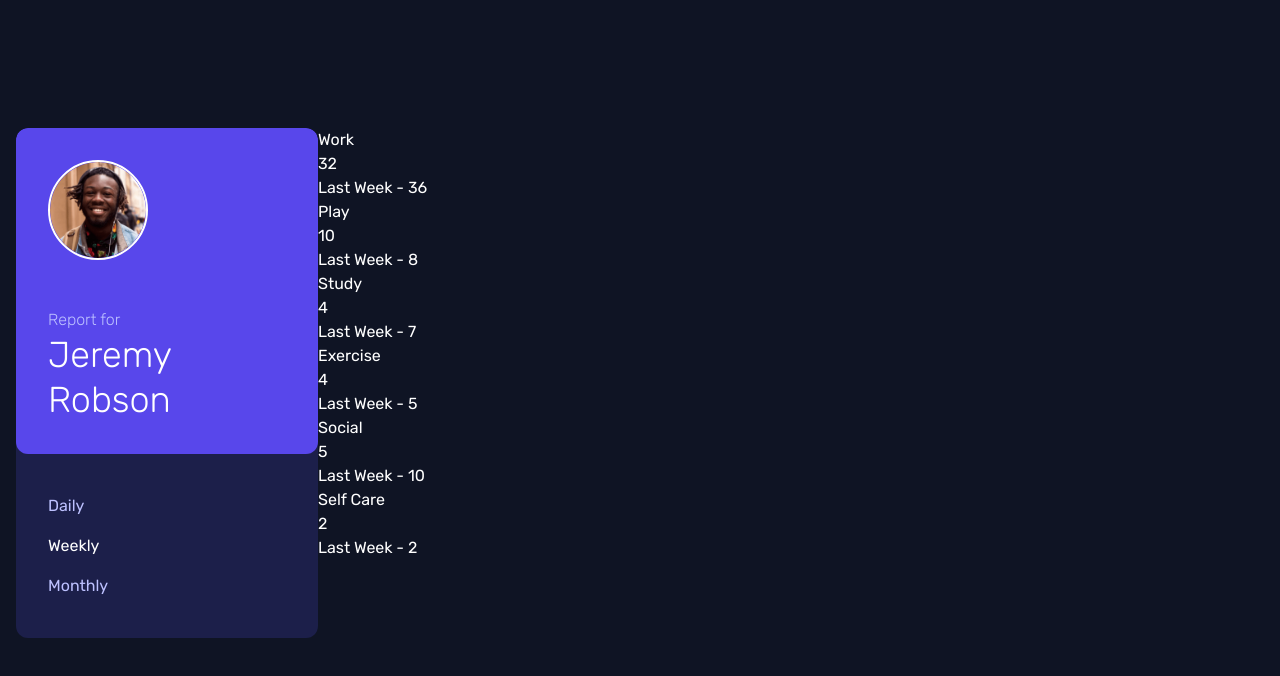
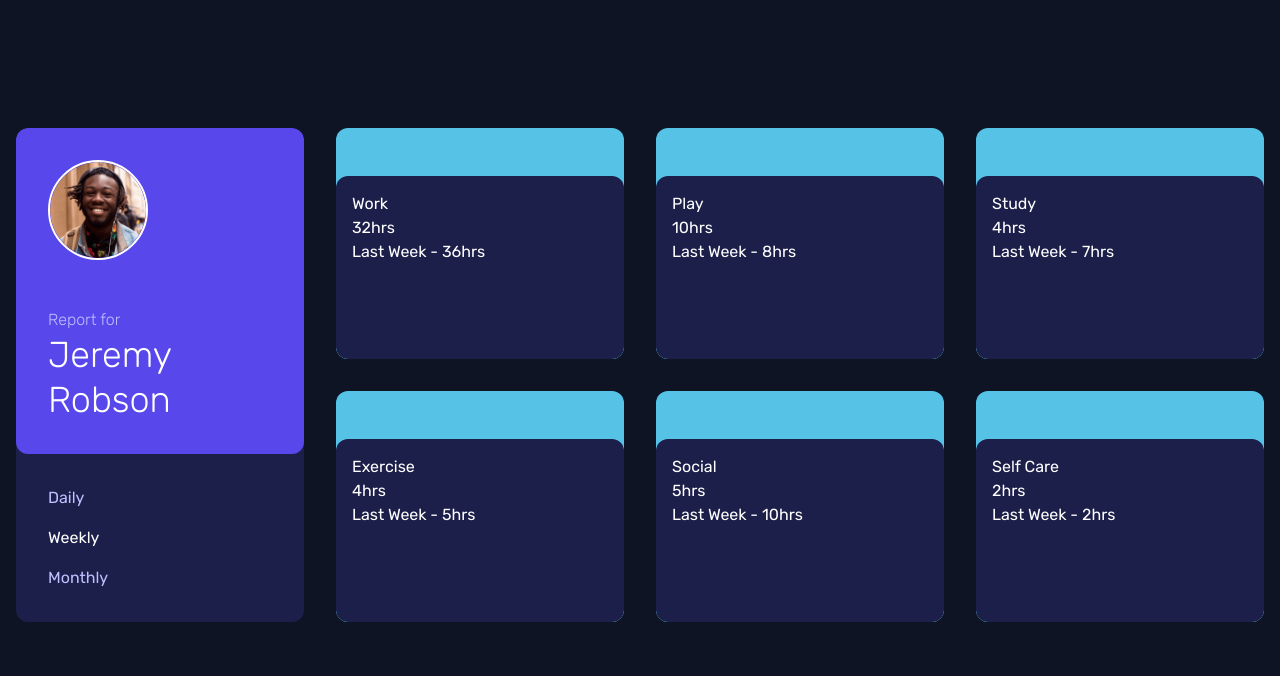
Before and after one commit to TomTilly/time-tracking-dashboard, a React (Vite) app: page / in a window 1280 px wide. Shown: the top 676 px of the page. Built offline with nearby package versions, Linux system fonts and the light colour scheme.

Commit message:
Initial modeling of activity styling

```diff
--- a/src/App.tsx
+++ b/src/App.tsx
@@ -2,28 +2,57 @@ import NavBar from '@components/NavBar';
 import Grid from '@components/Grid';
 import ActivityCard from '@components/ActivityCard';
 import { useState } from 'react';
-import testAccount, { Durations } from './data';
+import testAccount, { Durations, ActivityType } from './data';
 
 const { activities, user } = testAccount;
+
+function getActivityStyling(
+  activityTitle: ActivityType | '' = ''
+): ActivityStyling {
+  switch (activityTitle) {
+    case ActivityType.work:
+      return {
+        icon: "bg-[url('/icon-work.svg')]",
+        accentColor: 'bg-orange',
+      };
+    case ActivityType.play:
+      return {
+        icon: "bg-[url('/icon-play.svg')]",
+        accentColor: 'bg-blue',
+      };
+    default:
+      return {
+        icon: "bg-[url('/icon-study.svg')]",
+        accentColor: 'bg-orange',
+      };
+  }
+}
 
 function App() {
   const [duration, setDuration] = useState<Durations>(Durations.weekly);
   return (
-    <main className="mt-32 px-4 flex">
+    <main className="mt-32 px-4">
+      <div className="md:grid grid-cols-4 gap-8">
         <NavBar
           setDuration={setDuration}
           selectedDuration={duration}
           user={user}
         />
-      <Grid>
-        {activities.map((activity) => (
+        <>
+          {activities.map((activity) => {
+            const { icon, accentColor } = getActivityStyling(activity.title);
+            return (
               <ActivityCard
                 selectedDuration={duration}
                 activity={activity}
                 key={activity.title}
+                accentColor={accentColor}
+                icon={icon}
               />
-        ))}
-      </Grid>
+            );
+          })}
+        </>
+      </div>
     </main>
   );
 }
--- a/src/components/ActivityCard.tsx
+++ b/src/components/ActivityCard.tsx
@@ -1,19 +1,25 @@
-import { Activity, Durations } from '../data';
+import { Activity, Durations } from '@/data';
 
 export default function ActivityCard({
   selectedDuration,
   activity,
+  icon,
+  accentColor,
 }: {
   selectedDuration: Durations;
   activity: Activity;
+  icon: string;
+  accentColor: string;
 }) {
   const { title, timeframes } = activity;
   const { current, previous } = timeframes[selectedDuration];
   return (
-    <div>
-      <h2>{title}</h2>
-      <p>{current}</p>
-      <p>Last Week - {previous}</p>
+    <div className="bg-blue rounded-xl pt-12 flex flex-col overflow-hidden">
+      <div className="p-4 bg-dark-blue grow rounded-xl bg-clip-padding">
+        <h2>{title}</h2>
+        <p>{current}hrs</p>
+        <p>Last Week - {previous}hrs</p>
+      </div>
     </div>
   );
 }
--- a/src/components/DurationList.tsx
+++ b/src/components/DurationList.tsx
@@ -1,5 +1,5 @@
 import { Dispatch, SetStateAction } from 'react';
-import { Durations } from '../data';
+import { Durations } from '@/data';
 
 const durationStrings = Object.values(Durations);
 
@@ -11,17 +11,23 @@ export default function DurationList({
   setDuration: Dispatch<SetStateAction<Durations>>;
 }) {
   return (
-    <ul className="p-8" role="list">
-      {durationStrings.map((duration) => (
-        <li key={duration}>
+    <div className="flex flex-col items-start p-8 gap-4">
+      {durationStrings.map((duration) => {
+        const isSelected = duration === selectedDuration;
+        return (
           <button
-            className="py-2 text-pale-blue hover:text-white aria-selected:text-white"
-            aria-selected={duration === selectedDuration}
+            className="text-pale-blue hover:text-white aria-selected:text-white capitalize"
+            aria-selected={isSelected}
+            onClick={() => {
+              if (!isSelected) setDuration(duration);
+            }}
+            key={duration}
+            type="button"
           >
             {duration}
           </button>
-        </li>
-      ))}
-    </ul>
+        );
+      })}
+    </div>
   );
 }
--- a/src/components/Grid.tsx
+++ b/src/components/Grid.tsx
@@ -1,5 +1,12 @@
-import { ReactElement } from 'react';
+import { FC, ReactElement } from 'react';
 
-export default function Grid({ children }: { children: ReactElement[] }) {
-  return <div>{children}</div>;
+export default function Grid({
+  children,
+  className = '',
+}: {
+  children: ReactElement[];
+  className?: string;
+}) {
+  const baseClasses = 'grid gap-8';
+  return <div className={`${baseClasses} ${className}`}>{children}</div>;
 }
--- a/src/components/NavBar.tsx
+++ b/src/components/NavBar.tsx
@@ -13,7 +13,7 @@ const NavBar = ({
   user: User;
 }) => {
   return (
-    <div className="bg-dark-blue rounded-xl overflow-hidden flex flex-col">
+    <div className="bg-dark-blue rounded-xl overflow-hidden flex flex-col row-span-2">
       <AuthorCard user={user} />
       <DurationList
         selectedDuration={selectedDuration}
--- a/src/data.ts
+++ b/src/data.ts
@@ -1,12 +1,12 @@
 import jeremyImgSrc from '@assets/image-jeremy.png';
 
 export enum Durations {
-  daily = 'Daily',
-  weekly = 'Weekly',
-  monthly = 'Monthly',
+  daily = 'daily',
+  weekly = 'weekly',
+  monthly = 'monthly',
 }
 
-export enum ActivityCategories {
+export enum ActivityType {
   work = 'Work',
   play = 'Play',
   study = 'Study',
@@ -15,8 +15,40 @@ export enum ActivityCategories {
   selfCare = 'Self Care',
 }
 
+export type ActivityStyling = {
+  accentColor: string;
+  icon: string;
+};
+
+export const activityStyling: Record<ActivityType, ActivityStyling> = {
+  [ActivityType.work]: {
+    accentColor: 'bg-orange',
+    icon: `bg-[url(url('/icon-work.svg')]`,
+  },
+  [ActivityType.play]: {
+    icon: "bg-[url('/icon-play.svg')]",
+    accentColor: 'bg-blue',
+  },
+  [ActivityType.study]: {
+    icon: "bg-[url('/icon-study.svg')]",
+    accentColor: 'bg-red',
+  },
+  [ActivityType.exercise]: {
+    icon: "bg-[url('/icon-exercise.svg')]",
+    accentColor: 'bg-green',
+  },
+  [ActivityType.social]: {
+    icon: "bg-[url('/icon-social.svg')]",
+    accentColor: 'bg-purple',
+  },
+  [ActivityType.selfCare]: {
+    icon: "bg-[url('/icon-self-care.svg')]",
+    accentColor: 'bg-yellow',
+  },
+};
+
 export type Activity = {
-  title: ActivityCategories;
+  title: ActivityType;
   timeframes: {
     [Duration in Durations]: {
       current: number;
@@ -29,6 +61,7 @@ export type User = {
   firstName: string;
   lastName: string;
   avatarSrc: string;
+  id: string;
 };
 
 export type Account = {
@@ -41,10 +74,11 @@ const testAccount: Account = {
     firstName: 'Jeremy',
     lastName: 'Robson',
     avatarSrc: jeremyImgSrc,
+    id: '1',
   },
   activities: [
     {
-      title: ActivityCategories.work,
+      title: ActivityType.work,
       timeframes: {
         [Durations.daily]: {
           current: 5,
@@ -61,7 +95,7 @@ const testAccount: Account = {
       },
     },
     {
-      title: ActivityCategories.play,
+      title: ActivityType.play,
       timeframes: {
         [Durations.daily]: {
           current: 1,
@@ -78,7 +112,7 @@ const testAccount: Account = {
       },
     },
     {
-      title: ActivityCategories.study,
+      title: ActivityType.study,
       timeframes: {
         [Durations.daily]: {
           current: 0,
@@ -95,7 +129,7 @@ const testAccount: Account = {
       },
     },
     {
-      title: ActivityCategories.exercise,
+      title: ActivityType.exercise,
       timeframes: {
         [Durations.daily]: {
           current: 1,
@@ -112,7 +146,7 @@ const testAccount: Account = {
       },
     },
     {
-      title: ActivityCategories.social,
+      title: ActivityType.social,
       timeframes: {
         [Durations.daily]: {
           current: 1,
@@ -129,7 +163,7 @@ const testAccount: Account = {
       },
     },
     {
-      title: ActivityCategories.selfCare,
+      title: ActivityType.selfCare,
       timeframes: {
         [Durations.daily]: {
           current: 0,
--- a/tailwind.config.cjs
+++ b/tailwind.config.cjs
@@ -17,7 +17,18 @@ module.exports = {
         'dark-blue': 'hsl(235, 46%, 20%)',
         'desaturated-blue': 'hsl(235, 45%, 61%)',
         'pale-blue': 'hsl(236, 100%, 87%)',
-        'violet-blue': 'hsl(246, 80%, 60%)'
+        'violet-blue': 'hsl(246, 80%, 60%)',
+      },
+      backgroundImage: {
+        'icon-exercise': "url('/icon-exercise')",
+        'icon-play': "url('/icon-play')",
+        'icon-self-care': "url('/icon-self-care')",
+        'icon-social': "url('/icon-social')",
+        'icon-study': "url('/icon-study')",
+        'icon-work': "url('/icon-work')",
+      },
+      borderRadius: {
+        card: defaultTheme.borderRadius.xl
       },
     },
     fontWeight: {
```
Lines whose indentation alone changed are shown as unchanged.
